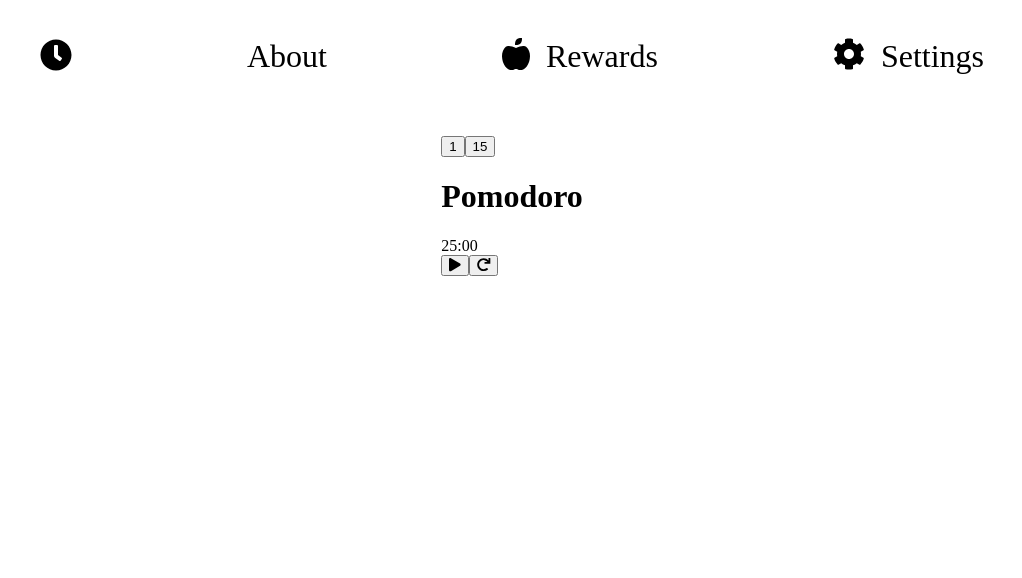
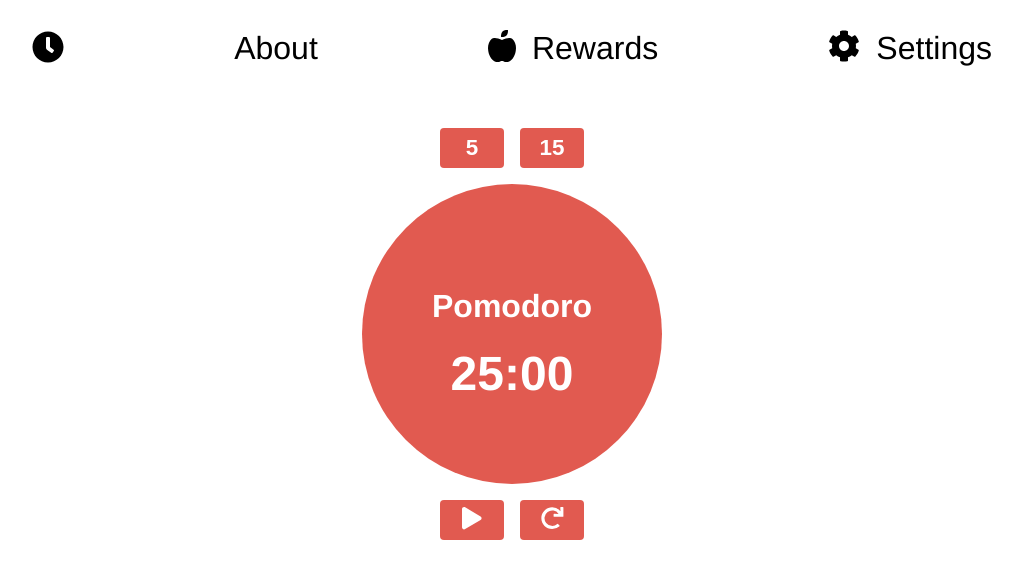
Before and after one commit to israx/pomodor.io, a React (Create React App) app: page / in a window 1280 px wide. Shown: the top 578 px of the page, without its empty margins (128-1150 px from the left). Built offline with nearby package versions, Linux system fonts and the light colour scheme.

Commit message:
style: pomodoro timer

```diff
--- a/src/App.js
+++ b/src/App.js
@@ -2,10 +2,12 @@ import React from "react";
 import Nav from "./navigation/NavBar";
 import RouterConfig from "./navigation/RouterConfig";
 import styled from "styled-components";
+import GlobalStyle from "./styles/global";
 
 function App() {
   return (
     <div className="App">
+      <GlobalStyle />
       <Nav />
       <MainContainer>
         <RouterConfig />
--- /dev/null
+++ b/src/components/button.js
@@ -0,0 +1,26 @@
+import styled from "styled-components";
+
+export const Button = ({ callback, children }) => {
+  return <ButtonContainer onClick={callback}>{children}</ButtonContainer>;
+};
+const ButtonContainer = styled.button`
+  width: 4rem;
+  height: 2.5rem;
+  padding: 0.4rem;
+  color: white;
+  background-color: rgb(225, 90, 80);
+  font-size: 1.4rem;
+  font-weight: bold;
+  border: none;
+  border-radius: 4px;
+  cursor: pointer;
+  transition: all 0.3s ease-in;
+  &:hover {
+    background-color: rgba(225, 90, 80, 0.8);
+  }
+`;
+
+export const ButtonsContainer = styled.div`
+  display: flex;
+  gap: 1rem;
+`;
--- a/src/pages/screen0/components/controls/breaks.jsx
+++ b/src/pages/screen0/components/controls/breaks.jsx
@@ -1,5 +1,6 @@
 import { usePomodoroStateValue } from "../../../../state/pomodoros/index";
 import actionTypes from "../../../../state/pomodoros/actions";
+import { Button, ButtonsContainer } from "../../../../components/button";
 
 const BreaksControls = () => {
   const [{ longerBreakValue, breakValue }] = usePomodoroStateValue();
@@ -31,10 +32,10 @@ const BreaksControls = () => {
     });
   };
   return (
-    <div>
-      <button onClick={handleShortBreak}>{breakValue}</button>
-      <button onClick={handleLargerBreak}>{longerBreakValue}</button>
-    </div>
+    <ButtonsContainer>
+      <Button callback={handleShortBreak}>{breakValue}</Button>
+      <Button callback={handleLargerBreak}>{longerBreakValue}</Button>
+    </ButtonsContainer>
   );
 };
 
--- a/src/pages/screen0/components/controls/controls.jsx
+++ b/src/pages/screen0/components/controls/controls.jsx
@@ -4,6 +4,7 @@ import { FontAwesomeIcon } from "@fortawesome/react-fontawesome";
 import { faPlay, faPause, faRedo } from "@fortawesome/free-solid-svg-icons";
 import { usePomodoroStateValue } from "../../../../state/pomodoros/index";
 import actionTypes from "../../../../state/pomodoros/actions";
+import { Button, ButtonsContainer } from "../../../../components/button";
 
 const Controls = () => {
   const [
@@ -96,15 +97,15 @@ const Controls = () => {
   });
 
   return (
-    <div className="controls__wrp">
-      <button type="button" id="start_stop" onClick={handlePlayPause}>
+    <ButtonsContainer>
+      <Button callback={handlePlayPause}>
         <FontAwesomeIcon icon={!busyIndicator ? faPlay : faPause} />
-      </button>
-      <button type="button" id="reset" onClick={handleReset}>
+      </Button>
+      <Button callback={handleReset}>
         <FontAwesomeIcon icon={faRedo} />
-      </button>
+      </Button>
       <audio id="beep" src={bellSoundUrl} ref={audioSoundRef} preload="auto" />
-    </div>
+    </ButtonsContainer>
   );
 };
 
--- a/src/pages/screen0/index.js
+++ b/src/pages/screen0/index.js
@@ -9,13 +9,40 @@ const Home = () => {
   const clockifiedValue = useClockify();
 
   return (
-    <div>
+    <MainPomodoroContainer>
       <BreakControls />
-      <h1>{timerLabel}</h1>
-      <div>{clockifiedValue}</div>
+      <TimerContainer>
+        <h1>{timerLabel}</h1>
+        <div className="timer">{clockifiedValue}</div>
+      </TimerContainer>
+
       <Controls />
-    </div>
+    </MainPomodoroContainer>
   );
 };
 
+const TimerContainer = styled.div`
+  display: flex;
+  flex-direction: column;
+  align-items: center;
+  justify-content: center;
+  color: white;
+  background-color: rgb(225, 90, 80);
+  width: 300px;
+  height: 300px;
+  border-radius: 50%;
+  .timer {
+    font-size: 3rem;
+    font-weight: bold;
+  }
+`;
+
+const MainPomodoroContainer = styled.div`
+  display: flex;
+  flex-direction: column;
+  align-items: center;
+  justify-content: center;
+  gap: 1rem;
+`;
+
 export default Home;
--- a/src/state/pomodoros/reducer.js
+++ b/src/state/pomodoros/reducer.js
@@ -2,7 +2,7 @@ import actions from "./actions";
 
 export const initialPomodoroState = {
   budyIndicator: false,
-  breakValue: 1,
+  breakValue: 5,
   longerBreakValue: 15,
   sessionValue: 25,
   timerValueInSeconds: 1500,
--- a/src/styles/global.css
+++ /dev/null
@@ -1 +0,0 @@
-/* global styles go here */
--- /dev/null
+++ b/src/styles/global.js
@@ -0,0 +1,12 @@
+import { createGlobalStyle } from "styled-components";
+
+const GlobalStyle = createGlobalStyle`
+  body {
+    margin: 0;
+    padding: 0;
+
+    font-family: Open-Sans, Helvetica, Sans-Serif;
+  }
+`;
+
+export default GlobalStyle;
```
